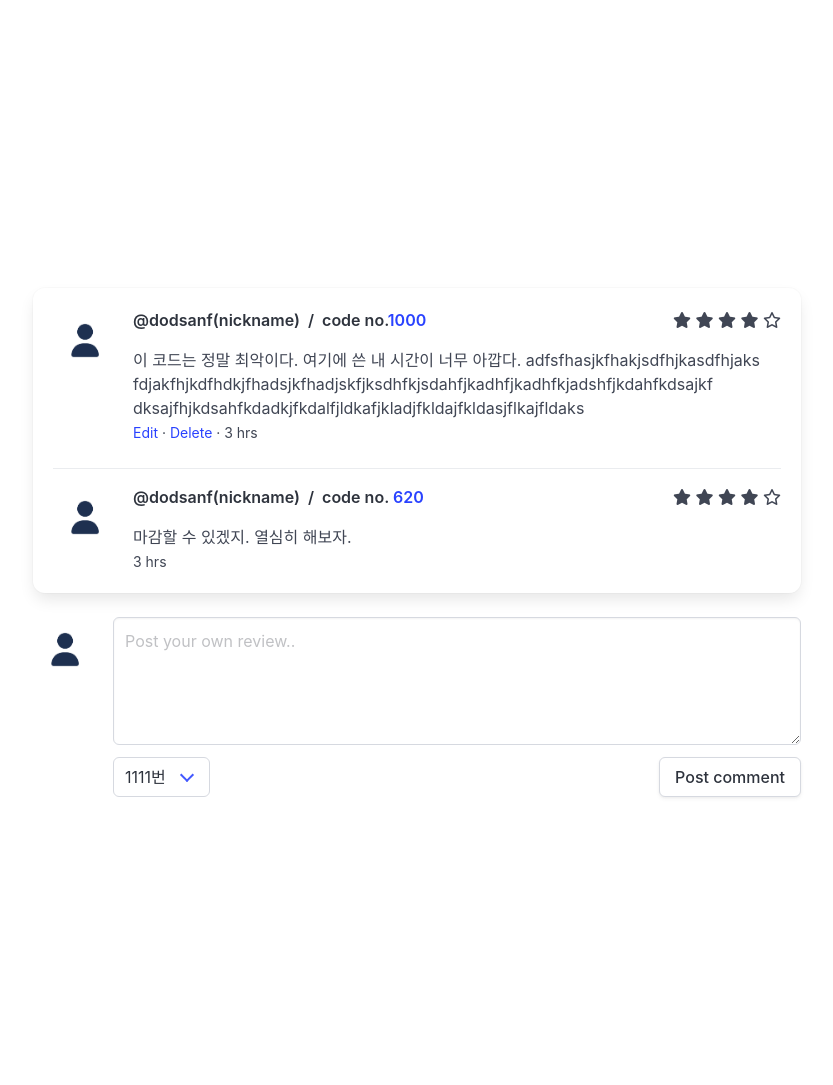
After one commit to HelloNobb/JungleAlgo, a Python web app: template WebProjects/JUNGLE_ALGO/templates/rank.html in a window 1280 px wide. The commit adds this page. Shown: the whole page, without its empty margins (223-1056 px from the left). Run offline with Jinja, Linux system fonts and the light colour scheme; the template is opened without the code that fills it, so the values that code supplies are empty; some libraries are stand-ins or nearby versions.

Commit message:
feature/intial-front

```diff
--- /dev/null
+++ b/WebProjects/JUNGLE_ALGO/templates/_tabs.html
@@ -0,0 +1,3 @@
+<div>
+	 <!--서버에서 'active_tab'변수에 'rank'/'reviews'/'mypage' 넘겨줌->해당 탭 활성화-->
+</div>
--- /dev/null
+++ b/WebProjects/JUNGLE_ALGO/templates/rank.html
@@ -0,0 +1,133 @@
+<!DOCTYPE html>
+<html lang="en">
+<head>
+	<meta charset="UTF-8">
+	<meta name="viewport" content="width=device-width, initial-scale=1.0">
+	<link rel="stylesheet" href="https://cdn.jsdelivr.net/npm/bulma@1.0.0/css/bulma.min.css">
+	<title>Review</title>
+</head>
+<body class="container is-max-desktop">
+		<section class="page section is-large">
+			<!--reviewed boxes section-->
+			<div class="reviews_ box">
+				<!--my review box-->
+				<article class="media">
+					<figure class="media-left">
+						<p class="image is-64x64">
+						<img src="../static/img_icon.png" />
+						</p>
+					</figure>
+					<div class="media-content">
+						<div class="content">
+							<p class="is-flex is-justify-content-space-between is-align-items-center">
+								<strong>
+									@dodsanf(nickname)&nbsp&nbsp/&nbsp&nbspcode no.<a href="https://www.acmicpc.net/problem/1000">1000</a>
+								</strong>
+
+								<span class="stars_">
+									<i class="fa-solid fa-star"></i>
+									<i class="fa-solid fa-star"></i>
+									<i class="fa-solid fa-star"></i>
+									<i class="fa-solid fa-star"></i>
+									<i class="fa-regular fa-star"></i>
+								</span>
+							</p>
+								이 코드는 정말 최악이다. 여기에 쓴 내 시간이 너무 아깝다. adfsfhasjkfhakjsdfhjkasdfhjaks
+								fdjakfhjkdfhdkjfhadsjkfhadjskfjksdhfkjsdahfjkadhfjkadhfkjadshfjkdahfkdsajkf
+								dksajfhjkdsahfkdadkjfkdalfjldkafjkladjfkldajfkldasjflkajfldaks
+							<br/>
+							<small><a>Edit</a> · <a>Delete</a> · 3 hrs</small>
+						</div>
+					</div>
+				</article>
+				<!--other's review box-->
+				<article class="media">
+					<figure class="media-left">
+						<p class="image is-64x64">
+						<img src="../static/img_icon.png" />
+						</p>
+					</figure>
+					<div class="media-content">
+						<div class="content">
+							<p class="is-flex is-justify-content-space-between is-align-items-center">
+								<strong>
+									@dodsanf(nickname)&nbsp&nbsp/&nbsp&nbspcode no. <a href="https://www.acmicpc.net/problem/1000">620</a>
+								</strong>
+
+								<span class="stars_">
+									<i class="fa-solid fa-star"></i>
+									<i class="fa-solid fa-star"></i>
+									<i class="fa-solid fa-star"></i>
+									<i class="fa-solid fa-star"></i>
+									<i class="fa-regular fa-star"></i>
+								</span>
+							</p>
+								마감할 수 있겠지. 열심히 해보자.
+							<br/>
+							<small>3 hrs</small>
+						</div>
+					</div>
+				</article>
+
+			</div>
+			<!--reviewing section-->
+			<div class="media">
+				<figure class="media-left">
+					<p class="image is-64x64">
+					<img src="../static/img_icon.png" />
+					</p>
+				</figure>
+				<div class="media-content">
+
+					<div class="field">
+						<p class="control">
+							<textarea class="textarea" placeholder="Post your own review.."></textarea>
+						</p>
+					</div>
+					<div class="field is-grouped is-justify-content-space-between">
+						<!--question no.-->
+						<div class="control">
+							<div class="select is-normal">
+								<select>
+									<option>1111번</option>
+									<option>672번</option>
+								</select>
+							</div>
+						</div>
+						<!--post bttn-->
+						<div class="field">
+							<p class="control">
+								<button class="button">Post comment</button>
+							</p>
+						</div>
+					</div>
+				</div>
+			</div>
+		</section>
+
+	<!--Chart.js-->
+	<script src="https://cdn.jsdelivr.net/npm/chart.js@4.4.4/dist/chart.umd.min.js"></script>
+	<!--fontawsome : icon용-->
+	<script src="https://kit.fontawesome.com/622135c32a.js" crossorigin="anonymous"></script>
+	<script>
+		//Chart.js 이용한 차트 출력
+		const chartEI = document.getElementById('chart-container').getContext('2d');
+		const barChart = new Chart(chartEI,{
+			type:'line',
+			data:{
+				labels:['Mon','Tue','Wed','Thu','Fri','Sat','Sun'],
+				datasets:[{
+					label:'Weekly',
+					borderWidth:3,
+					data:[
+						3, 2, 5, 0,2
+					]
+				}]
+			}
+		});
+	</script>
+
+
+</body>
+
+</html>
```
Also changed, not shown: WebProjects/JUNGLE_ALGO/templates/home.html (+10 -46 lines), WebProjects/JUNGLE_ALGO/static/img_icon.png (added), WebProjects/JUNGLE_ALGO/templates/index.html (deleted).
